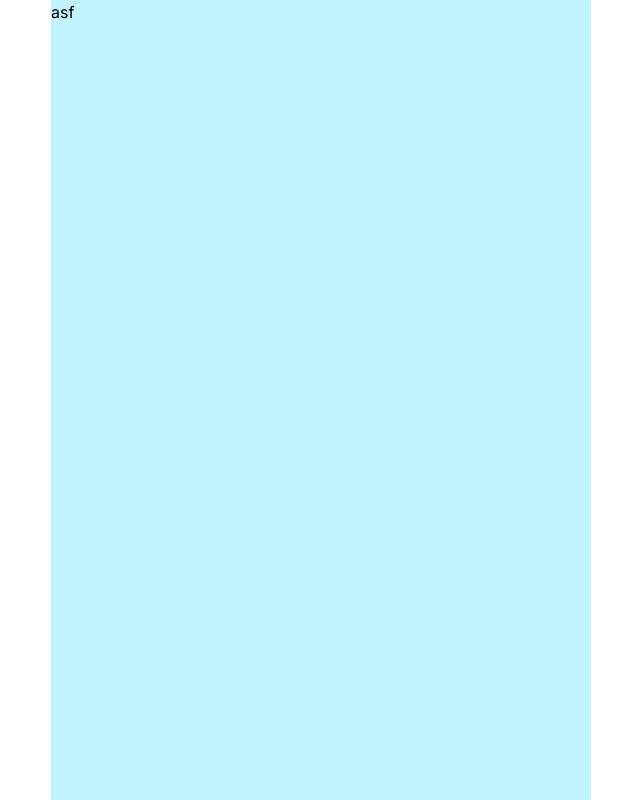
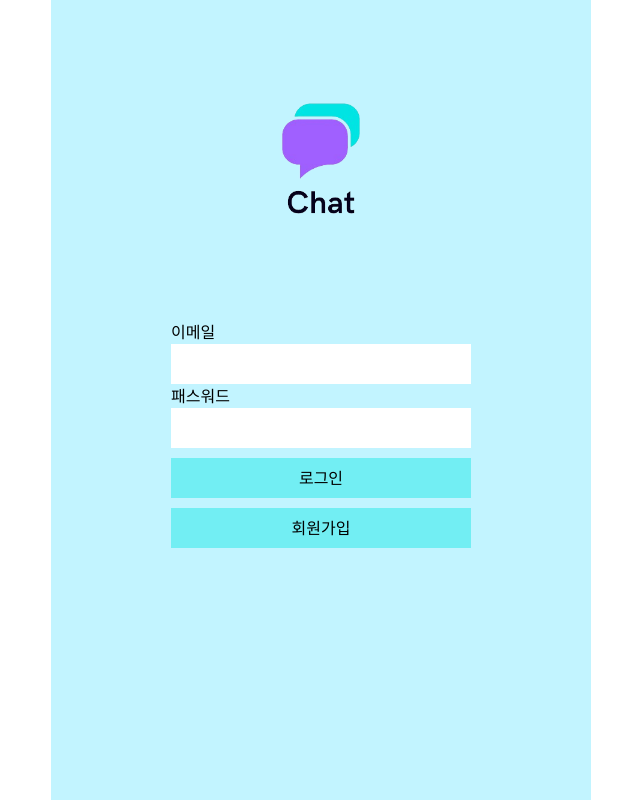
Before and after one commit to dev-hojung/chat_front, a Next.js app: page / in a window 1280 px wide. Shown: the whole page, without its empty margins (319-959 px from the left). Built offline with nearby package versions, Linux system fonts and the light colour scheme.

Commit message:
add: logo image, signUp page route

```diff
--- a/src/app/login/page.tsx
+++ /dev/null
@@ -1,5 +0,0 @@
-const Login = () => {
-  return <div>Login</div>;
-};
-
-export default Login;
--- a/src/app/page.tsx
+++ b/src/app/page.tsx
@@ -1,5 +1,14 @@
-import Image from "next/image";
+import Image from 'next/image';
+
+import { LoginForm } from '@/components/organisms/LoginForm';
 
 export default function Home() {
-  return <main>asf</main>;
+  return (
+    <main className="flex justify-center" style={{ height: '100%' }}>
+      <div className="py-5">
+        <Image src="/chat-logo.png" width={300} height={300} alt="logo" />
+        <LoginForm />
+      </div>
+    </main>
+  );
 }
--- /dev/null
+++ b/src/app/siginUp/page.tsx
@@ -0,0 +1,5 @@
+const SignUp = () => {
+  return <>회원가입</>;
+};
+
+export default SignUp;
```
Also changed, not shown: public/chat-logo.png (added).
